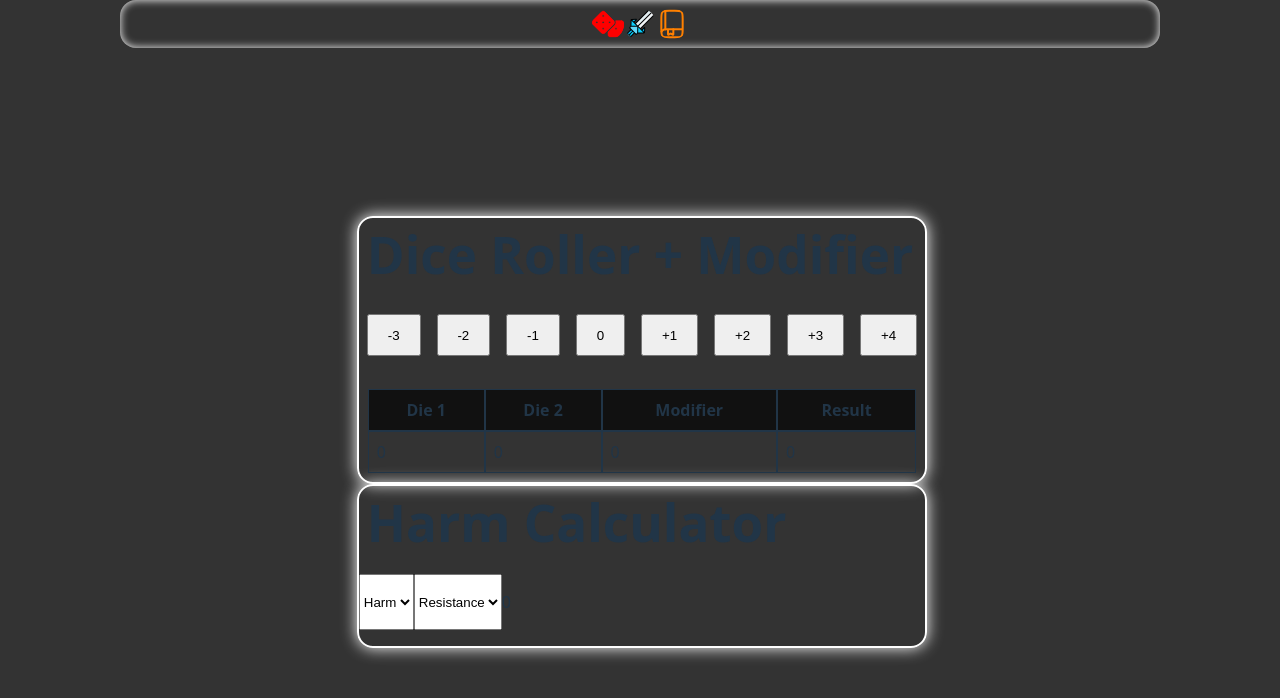
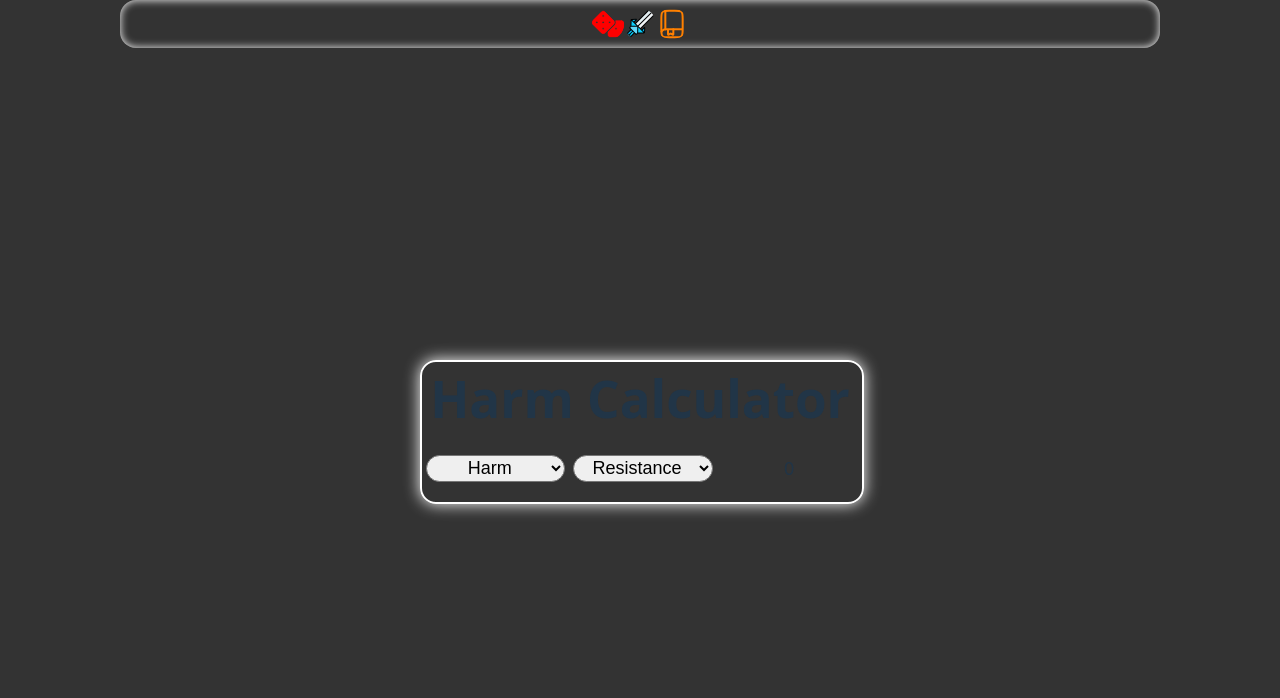
Before and after one commit to jauntyjocularjay/Apocalypse-World-MC-Utility, a React (Vite) app: page / in a window 1280 px wide. Shown: the top 698 px of the page. Built offline with nearby package versions, Linux system fonts and the light colour scheme.

Commit message:
polish on css icon behavior

```diff
--- a/src/App.css
+++ b/src/App.css
@@ -49,7 +49,11 @@ body {
 }
 
 .icon-highlight {
-    box-shadow: inset 0 0 4px #900;
+    box-shadow: inset 0 0 8px #900;
+}
+
+.icon-active {
+    box-shadow: inset 0 0 16px #600;
 }
 
 .icon:hover {
@@ -99,12 +103,21 @@ th, td {
     padding: 8px;
 }
 
+select {
+    border-radius: 16px;
+}
+
+select:hover {
+    box-shadow: inset 0 0 4px whitesmoke;
+}
+
 .harm-calculator-output {
     display: flex;
-    flex: row;
 }
 
-.harm-selector .resistance-selector .net-harm-output {
-    flex-shrink: 1;
-    flex-grow: 1;
+.harm-selector, .resistance-selector, .net-harm-output {
+    flex: 1 1 0;
+    font-size: large;
+    text-align: center;
+    margin: 4px;
 }
--- a/src/App.tsx
+++ b/src/App.tsx
@@ -5,7 +5,7 @@ import IconBar from './Components/Navigation'
 import NetHarmCalculator from './Components/NetHarm'
 
 function App() {
-    const [_diceRollerVisisble, setDiceRollerVisisble] = useState(true)
+    const [_diceRollerVisisble, setDiceRollerVisisble] = useState(false)
     const [_netHarmVisisble, setNetHarmVisible] = useState(false)
     const [_movesVisisble, setMovesVisible] = useState(false)
 
```
